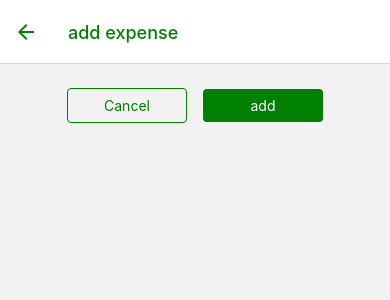
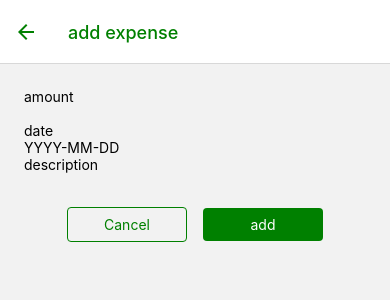
Before and after one commit to DusanVulic/Expense-tracker, a React Native app: screen /ManageExpense in a window 390 px wide. Shown: the top 300 px of the page. Built offline with nearby package versions, Linux system fonts and the light colour scheme.

Commit message:
configuring text input elements

```diff
--- a/components/ExpenseForm.js
+++ b/components/ExpenseForm.js
@@ -1,11 +1,39 @@
 import React from "react";
-import { Text, View, TextInput } from "react-native";
+import { View } from "react-native";
+
+//custom input component
+import Input from "./Input";
 
 const ExpenseForm = () => {
+  const amountChangeHandler = () => {};
+
   return (
     <View>
-      <Text></Text>
-      ExpenseForm
+      <Input
+        label="amount"
+        textInputConfig={{
+          //   autoFocus: true,
+          keyboardType: "decimal-pad",
+          onChangeText: amountChangeHandler,
+        }}
+      />
+      <Input
+        label="date"
+        textInputConfig={{
+          placeholder: "YYYY-MM-DD",
+          maxLength: 10,
+          onChangeText: () => {},
+        }}
+      />
+      <Input
+        label="description"
+        textInputConfig={{
+          multiline: true,
+          autoCorrect: false,
+          autoCapitalize: false,
+          autoComplete: false,
+        }}
+      />
     </View>
   );
 };
--- a/components/Input.js
+++ b/components/Input.js
@@ -1,11 +1,11 @@
 import React from "react";
 import { View, Text, TextInput } from "react-native";
 
-const Input = ({ label, TextInputConfig }) => {
+const Input = ({ label, textInputConfig }) => {
   return (
     <View>
       <Text>{label}</Text>
-      <TextInput {...TextInputConfig} />
+      <TextInput {...textInputConfig} />
     </View>
   );
 };
--- a/screens/ManageExpense.js
+++ b/screens/ManageExpense.js
@@ -5,6 +5,8 @@ import { View, StyleSheet } from "react-native";
 import { FontAwesome5 } from "@expo/vector-icons";
 import Button from "../UI/Button";
 import { ExpensesContext } from "../store/expenses-context";
+//expense form component
+import ExpenseForm from "../components/ExpenseForm";
 
 const ManageExpense = ({ route, navigation }) => {
   const expenseCtx = useContext(ExpensesContext);
@@ -45,6 +47,7 @@ const ManageExpense = ({ route, navigation }) => {
 
   return (
     <View style={styles.container}>
+      <ExpenseForm />
       <View style={styles.buttonContainer}>
         <Button style={styles.button} mode="flat" onPress={cancelHandler}>
           Cancel
```
